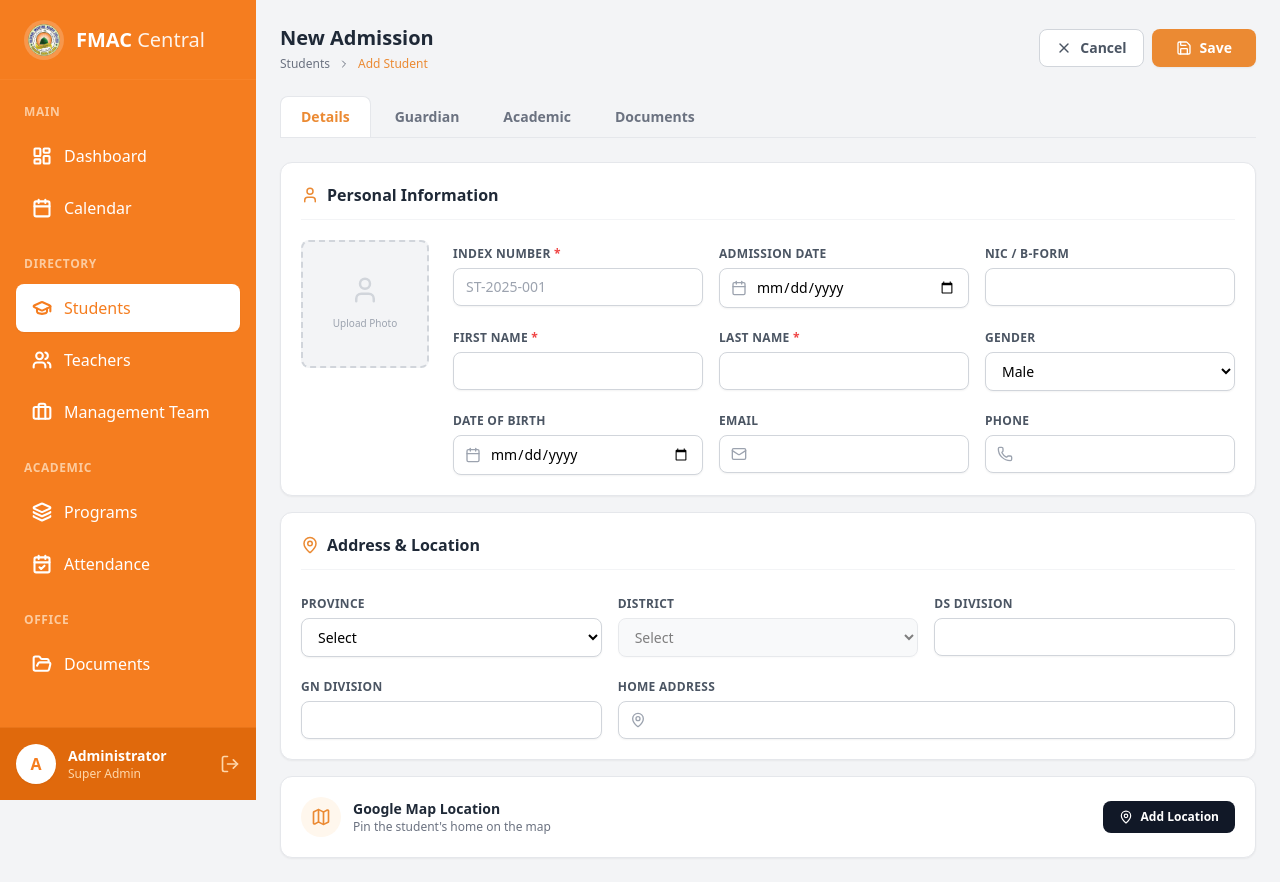
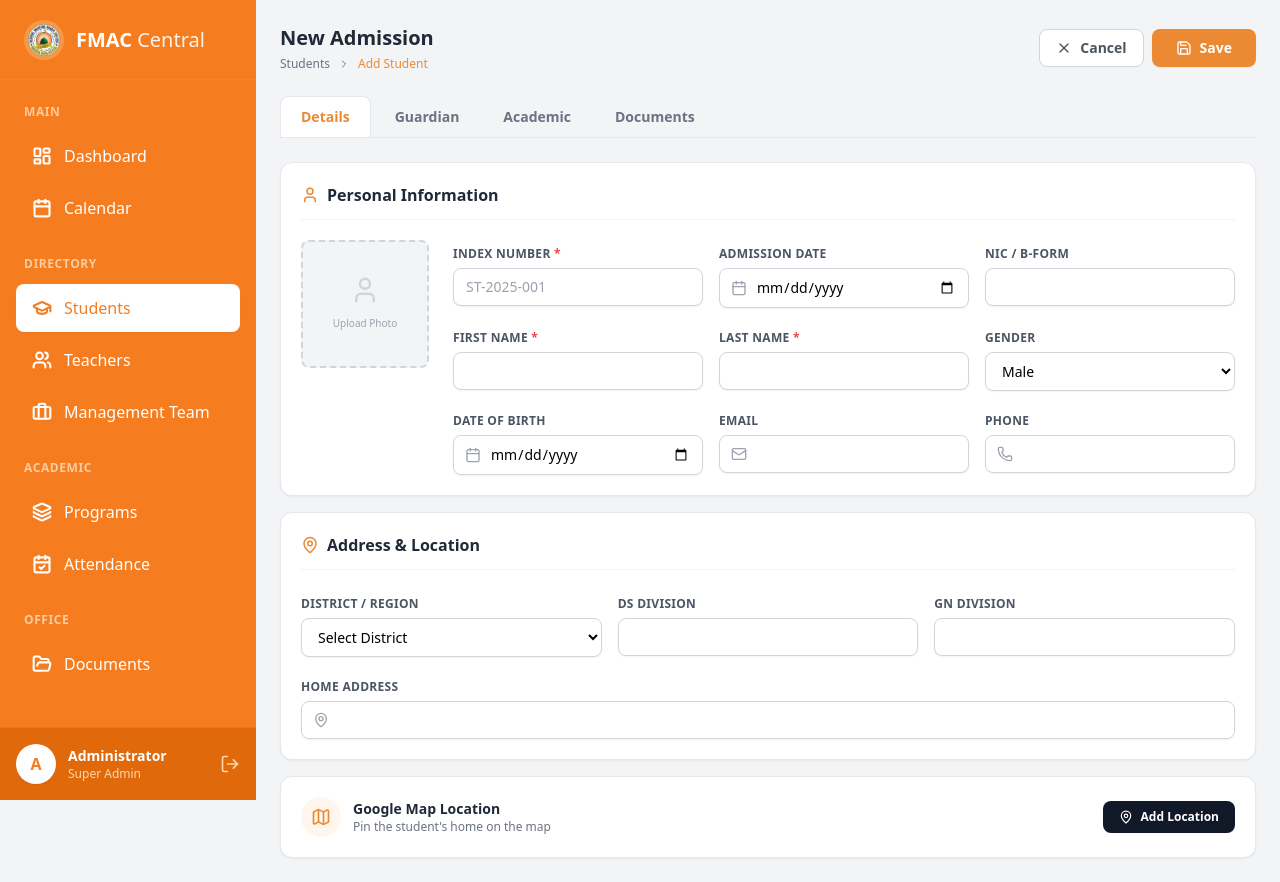
Before and after one commit to fazilmuhammad20020719-ai/system-front-end, a React (Vite) app: page /add-student in a window 1280 px wide. Built offline with nearby package versions, Linux system fonts and the light colour scheme.

Commit message:
Update message

```diff
--- a/src/add-student/StudentLocationInfo.jsx
+++ b/src/add-student/StudentLocationInfo.jsx
@@ -1,25 +1,38 @@
-import { MapPin, Map, Navigation, CheckCircle, X } from 'lucide-react';
+import { MapPin, Map, Navigation, X } from 'lucide-react';
 import { InputField, SelectField } from './FormComponents';
 import { useState } from 'react';
 
-// SRI LANKA DATA
-const SRI_LANKA_LOCATIONS = {
-    "Western": ["Colombo", "Gampaha", "Kalutara"],
-    "Central": ["Kandy", "Matale", "Nuwara Eliya"],
-    "Southern": ["Galle", "Matara", "Hambantota"],
-    "Northern": ["Jaffna", "Kilinochchi", "Mannar", "Vavuniya", "Mullaitivu"],
-    "Eastern": ["Batticaloa", "Ampara", "Trincomalee"],
-    "North Western": ["Kurunegala", "Puttalam"],
-    "North Central": ["Anuradhapura", "Polonnaruwa"],
-    "Uva": ["Badulla", "Monaragala"],
-    "Sabaragamuwa": ["Ratnapura", "Kegalle"]
-};
+// UPDATED LIST (District + Province)
+const SRI_LANKA_DISTRICTS = [
+    "Colombo (Western Province)",
+    "Gampaha (Western Province)",
+    "Kalutara (Western Province)",
+    "Kandy (Central Province)",
+    "Matale (Central Province)",
+    "Nuwara Eliya (Central Province)",
+    "Galle (Southern Province)",
+    "Matara (Southern Province)",
+    "Hambantota (Southern Province)",
+    "Jaffna (Northern Province)",
+    "Kilinochchi (Northern Province)",
+    "Mannar (Northern Province)",
+    "Vavuniya (Northern Province)",
+    "Mullaitivu (Northern Province)",
+    "Batticaloa (Eastern Province)",
+    "Ampara (Eastern Province)",
+    "Trincomalee (Eastern Province)",
+    "Kurunegala (North Western Province)",
+    "Puttalam (North Western Province)",
+    "Anuradhapura (North Central Province)",
+    "Polonnaruwa (North Central Province)",
+    "Badulla (Uva Province)",
+    "Moneragala (Uva Province)",
+    "Ratnapura (Sabaragamuwa Province)",
+    "Kegalle (Sabaragamuwa Province)"
+];
 
 const StudentLocationInfo = ({ formData, handleChange, setFormData }) => {
     const [showMapModal, setShowMapModal] = useState(false);
-
-    // Derived districts based on province
-    const districts = formData.province ? (SRI_LANKA_LOCATIONS[formData.province] || []) : [];
 
     const handleMapSave = (link, lat, lng) => {
         setFormData(prev => ({
@@ -38,17 +51,24 @@ const StudentLocationInfo = ({ formData, handleChange, setFormData }) => {
                     <MapPin className="text-[#EB8A33]" size={18} /> Address & Location
                 </h3>
 
+                {/* Updated Grid - Removed Province Dropdown */}
                 <div className="grid grid-cols-1 md:grid-cols-3 gap-4 mb-4">
-                    <SelectField label="Province" name="province" value={formData.province} onChange={handleChange} options={Object.keys(SRI_LANKA_LOCATIONS)} />
-                    <SelectField label="District" name="district" value={formData.district} onChange={handleChange} options={districts} disabled={!formData.province} />
+                    <div className="md:col-span-1">
+                        <SelectField
+                            label="District / Region"
+                            name="district"
+                            value={formData.district}
+                            onChange={handleChange}
+                            options={SRI_LANKA_DISTRICTS}
+                            placeholder="Select District"
+                        />
+                    </div>
                     <InputField label="DS Division" name="dsDivision" value={formData.dsDivision} onChange={handleChange} />
+                    <InputField label="GN Division" name="gnDivision" value={formData.gnDivision} onChange={handleChange} />
                 </div>
 
-                <div className="grid grid-cols-1 md:grid-cols-3 gap-4">
-                    <InputField label="GN Division" name="gnDivision" value={formData.gnDivision} onChange={handleChange} />
-                    <div className="md:col-span-2">
-                        <InputField label="Home Address" name="address" value={formData.address} onChange={handleChange} icon={MapPin} />
-                    </div>
+                <div className="grid grid-cols-1 md:grid-cols-1 gap-4">
+                    <InputField label="Home Address" name="address" value={formData.address} onChange={handleChange} icon={MapPin} />
                 </div>
             </div>
 
```
